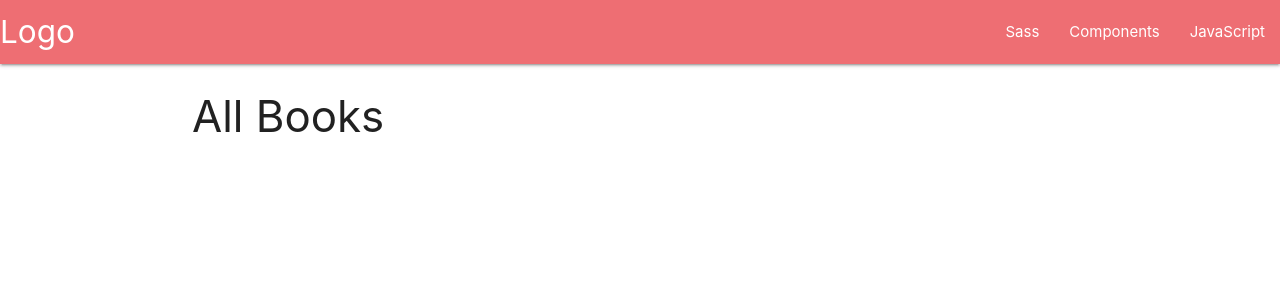
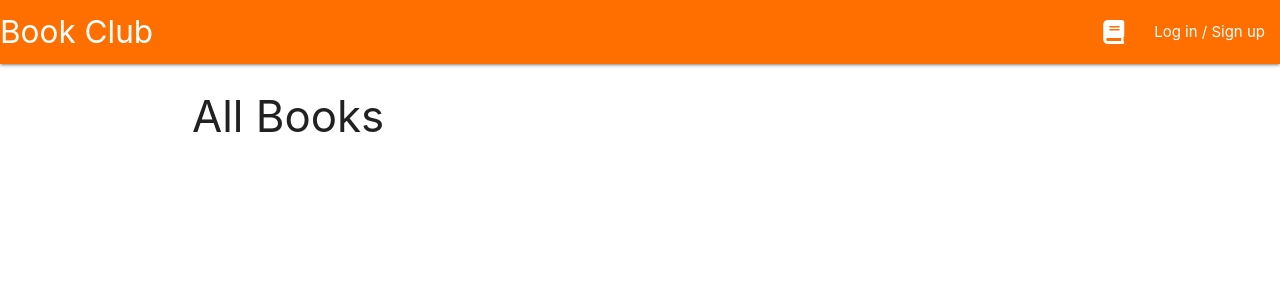
Before and after one commit to Ellis-Robinson/book-club-app, a Flask app: page / in a window 1280 px wide. Shown: the top 300 px of the page. Run offline with Flask 2, Linux system fonts and the light colour scheme; data that the repository does not hold is empty; some libraries are stand-ins or nearby versions.

Commit message:
Connect materialize and add nav bar

```diff
--- /dev/null
+++ b/static/css/style.css
@@ -0,0 +1,4 @@
+body {
+    background-image: url("");
+    background-repeat: no-repeat;
+}
--- a/templates/base.html
+++ b/templates/base.html
@@ -5,22 +5,24 @@
     <meta charset="UTF-8">
     <meta http-equiv="X-UA-Compatible" content="IE=edge">
     <meta name="viewport" content="width=device-width, initial-scale=1.0">
-    <link rel="stylesheet" href="https://cdnjs.cloudflare.com/ajax/libs/font-awesome/5.13.1/css/all.min.css"
-        integrity="sha512-xA6Hp6oezhjd6LiLZynuukm80f8BoZ3OpcEYaqKoCV3HKQDrYjDE1Gu8ocxgxoXmwmSzM4iqPvCsOkQNiu41GA=="
-        crossorigin="anonymous" type="text/css">
+    <link rel="stylesheet" href="https://cdnjs.cloudflare.com/ajax/libs/font-awesome/6.0.0-beta2/css/all.min.css"
+        integrity="sha512-YWzhKL2whUzgiheMoBFwW8CKV4qpHQAEuvilg9FAn5VJUDwKZZxkJNuGM4XkWuk94WCrrwslk8yWNGmY1EduTA=="
+        crossorigin="anonymous" referrerpolicy="no-referrer" />
     <link rel="stylesheet" href="https://cdnjs.cloudflare.com/ajax/libs/materialize/1.0.0/css/materialize.min.css">
+    <link rel="stylesheet" href="{{ url_for('static', filename='css/style.css') }}" type="text/css">
+    {% block styles %}
+    {% endblock %}
     <title>Book Club</title>
 </head>
 
 <body>
     <header>
         <nav>
-            <div class="nav-wrapper">
-                <a href="#" class="brand-logo">Logo</a>
+            <div class="nav-wrapper amber darken-4">
+                <a href="#" class="brand-logo">Book Club</a>
                 <ul id="nav-mobile" class="right hide-on-med-and-down">
-                    <li><a href="sass.html">Sass</a></li>
-                    <li><a href="badges.html">Components</a></li>
-                    <li><a href="collapsible.html">JavaScript</a></li>
+                    <li><a href="#"><i class="fas fa-book"></i></a></li>
+                    <li><a href="#">Log in / Sign up</a></li>
                 </ul>
             </div>
         </nav>
@@ -34,6 +36,9 @@
     <script src="https://code.jquery.com/jquery-3.5.1.min.js"
         integrity="sha256-9/aliU8dGd2tb6OSsuzixeV4y/faTqgFtohetphbbj0=" crossorigin="anonymous"></script>
     <script src="https://cdnjs.cloudflare.com/ajax/libs/materialize/1.0.0/js/materialize.min.js"></script>
+    <script src="{{ url_for('static', filename='js/script.js') }}"></script>
+    {% block scripts %}
+    {% endblock %}
 </body>
 
 </html>
```
Also changed, not shown: static/js/script.js (added).
